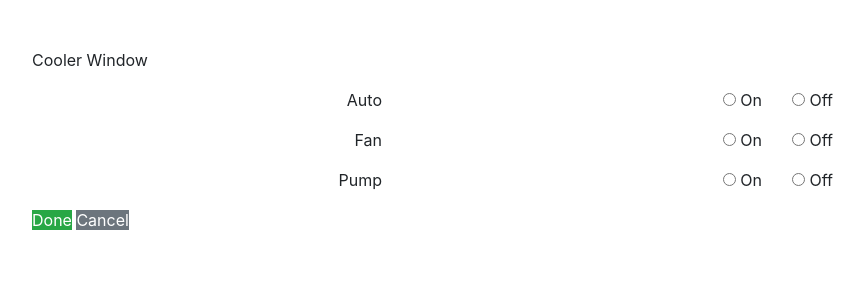
After one commit to chunny326/Smart_Swamp_Cooler, a Flask app: page /cooler in a window 1280 px wide. The commit adds this page. Shown: the top 300 px of the page, without its empty margins (53-917 px from the left). Run offline with Flask 2, Linux system fonts and the light colour scheme.

Commit message:
Bare bone structure for Cooler, Timer, Interval and Log pages

```diff
--- a/Flask-Application/app/main.py
+++ b/Flask-Application/app/main.py
@@ -1,8 +1,39 @@
 
-from flask import (Flask, render_template)
+from flask import (Flask, render_template, url_for)
 
 app = Flask(__name__) #Needs to be used in every flask application
 
 @app.route('/')
 def index():
     return render_template('main/index.html')
+
+@app.route('/cooler')
+def cooler_window():
+    autoOn = True
+    fanOn = False
+    pumpOn = False
+    return render_template('main/cooler.html', autoOn=autoOn, fanOn=fanOn, pumpOn=pumpOn)
+
+@app.route('/interval')
+def interval_window():
+    return render_template('main/interval.html')
+
+@app.route('/Add_Interval')
+def new_interval_window():
+    return render_template('main/newInterval.html')
+
+@app.route('/Update_Interval')
+def update_interval_window():
+    return render_template('main/updateInterval.html')
+
+@app.route('/timer')
+def timer_window():
+    return render_template('main/timer.html')
+
+@app.route('/log')
+def log_window():
+    return render_template('main/log.html')
+
+@app.route('/custom_log')
+def custom_log_window():
+    return render_template('main/customLog.html')
--- /dev/null
+++ b/Flask-Application/app/static/style.css
@@ -0,0 +1,6 @@
+.homeButton{
+    padding-top: 8rem;
+    padding-bottom: 8rem;
+    font-size: 2.5rem;
+    font-weight: 500;
+}
--- a/Flask-Application/app/templates/base.html
+++ b/Flask-Application/app/templates/base.html
@@ -5,6 +5,7 @@
     <meta name="viewport" content="width=device-width, initial-scale=1.0">
     <title>Smart Swamp Cooler</title>
     <link rel="stylesheet" href="https://cdn.jsdelivr.net/npm/bootstrap@4.5.3/dist/css/bootstrap.min.css" integrity="sha384-TX8t27EcRE3e/ihU7zmQxVncDAy5uIKz4rEkgIXeMed4M0jlfIDPvg6uqKI2xXr2" crossorigin="anonymous">
+    <link rel="stylesheet" href="../static/style.css">
 </head>
 <body>
     {% block content %}
--- /dev/null
+++ b/Flask-Application/app/templates/main/cooler.html
@@ -0,0 +1,61 @@
+{% extends "base.html" %}
+
+{% block content %}
+<section id="cooler">
+    <div class="container py-5 mx-auto">
+        <p>Cooler Window</p>
+            <form method="POST">
+                <div class="row">
+                        <div class="col-4 text-right">
+                            <p>Auto</p>
+                        </div>
+                        <div class="col-4 text-right">
+                            <input type="radio" id="autoOn" value={{autoOn}}>
+                            <label for="autoOn">On</label><br>
+
+                        </div>
+                        <div class="col-4 text-left">
+                            <input type="radio" id="autoOff" value="male">
+                            <label for="autoOff">Off</label><br>
+                        </div>
+                </div>
+
+                <div class="row">
+                    <div class="col-4 text-right">
+                        <p>Fan</p>
+                    </div>
+                    <div class="col-4 text-right">
+                        <input type="radio" id="fanOn" value={{fanOn}}>
+                        <label for="fanOn">On</label><br>
+                    </div>
+                    <div class="col-4 text-left">
+                        <input type="radio" id="fanOff" value="male">
+                        <label for="fanOff">Off</label><br>
+                    </div>
+                </div>
+
+                <div class="row">
+                    <div class="col-4 text-right">
+                        <p>Pump</p>
+                    </div>
+                    <div class="col-4 text-right">
+                        <input type="radio" id="pumpOn" value={{pumpOn}}>
+                        <label for="pumpOn">On</label><br>
+                    </div>
+                    <div class="col-4 text-left">
+                        <input type="radio" id="pumpOff" value="male">
+                        <label for="pumpOff">Off</label><br>
+                    </div>
+                </div>
+            </form>
+        <div class="row">
+            <div class="col">
+                <a href="{{url_for('index')}}" class="btn-success">Done</a>
+                <a href="{{url_for('index')}}" class="btn-secondary">Cancel</a>
+            </div>
+        </div>
+    </div>
+</section>
+
+
+{% endblock %}
```
Also changed, not shown: Flask-Application/app/templates/main/customLog.html (added, +13 -0 lines), Flask-Application/app/templates/main/index.html (+4 -4 lines), Flask-Application/app/templates/main/interval.html (added, +22 -0 lines), Flask-Application/app/templates/main/log.html (added, +18 -0 lines), Flask-Application/app/templates/main/newInterval.html (added, +21 -0 lines), Flask-Application/app/templates/main/timer.html (added, +19 -0 lines), Flask-Application/app/templates/main/updateInterval.html (added, +13 -0 lines).
